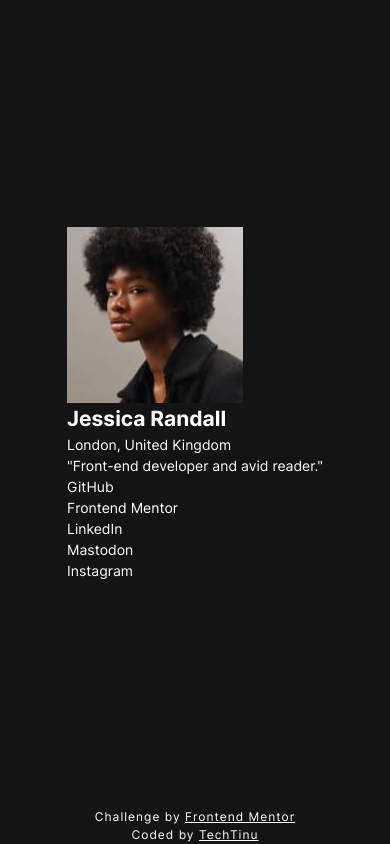
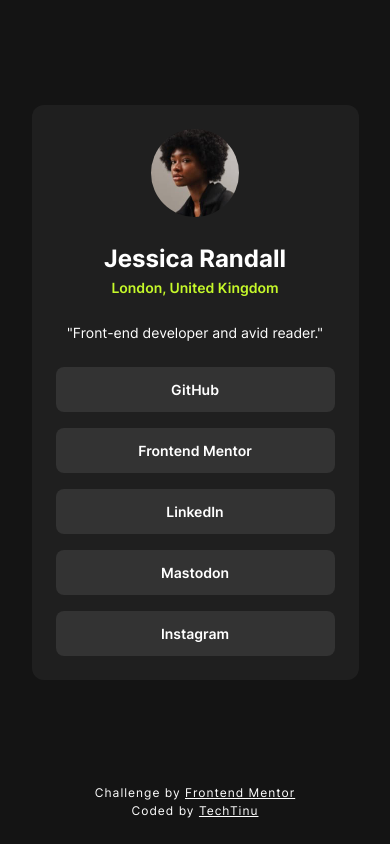
Before and after one commit to tinuola/fm_social-links, a plain HTML site: page index.html in a window 390 px wide. Drawn offline with Linux system fonts and the light colour scheme.

Commit message:
feat: markup and mobile styling

```diff
--- a/css/style.css
+++ b/css/style.css
@@ -46,6 +46,49 @@
   align-items: center;
 }
 
+.card-container {
+  background-color: var(--dark-grey);
+  width: 327px;
+  padding: 1.5rem;
+  border-radius: 0.75rem;
+  text-align: center;
+  display: flex;
+  flex-direction: column;
+  row-gap: 1.5rem;
+}
+
+.img-wrapper img {
+  margin: 0 auto;
+  border-radius: 50%;
+}
+
+.profile-wrapper h2 {
+  font-size: 1.5rem;
+}
+
+.profile-wrapper p {
+  color: var(--green);
+  font-weight: 600;
+}
+
+.social-links {
+  display: flex;
+  flex-direction: column;
+  row-gap: 1rem;
+}
+
+.social-link-item {
+  font-weight: 600;
+  background-color: var(--grey);
+  width: 100%;
+  padding: 0.75rem 0;
+  border-radius: 0.5rem;
+}
+
+.fm-byline-row {
+  padding-bottom: 1.5rem;
+}
+
 .fm-byline {
   font-size: 0.75rem;
   letter-spacing: 1px;
--- a/index.html
+++ b/index.html
@@ -62,24 +62,29 @@
           Social Links Profile - A Frontend Mentor Project
         </h1>
       </header>
-      <main id="main">
-        <section class="user-profile">
+      <main
+        id="main"
+        class="card-container"
+      >
         <div class="img-wrapper">
           <img
             src="assets/images/avatar-jessica.jpeg"
             alt="Jessica Randall"
+            width="88"
+            height="88"
           />
         </div>
+        <div class="profile-wrapper">
           <h2>Jessica Randall</h2>
           <p>London, United Kingdom</p>
-          <p>"Front-end developer and avid reader."</p>
-        </section>
+        </div>
+        <p class="bio-text">"Front-end developer and avid reader."</p>
         <ul class="social-links">
-          <li>GitHub</li>
-          <li>Frontend Mentor</li>
-          <li>LinkedIn</li>
-          <li>Mastodon</li>
-          <li>Instagram</li>
+          <li class="social-link-item">GitHub</li>
+          <li class="social-link-item">Frontend Mentor</li>
+          <li class="social-link-item">LinkedIn</li>
+          <li class="social-link-item">Mastodon</li>
+          <li class="social-link-item">Instagram</li>
         </ul>
       </main>
       <footer class="fm-byline-row">
```
Lines whose indentation alone changed are shown as unchanged.
